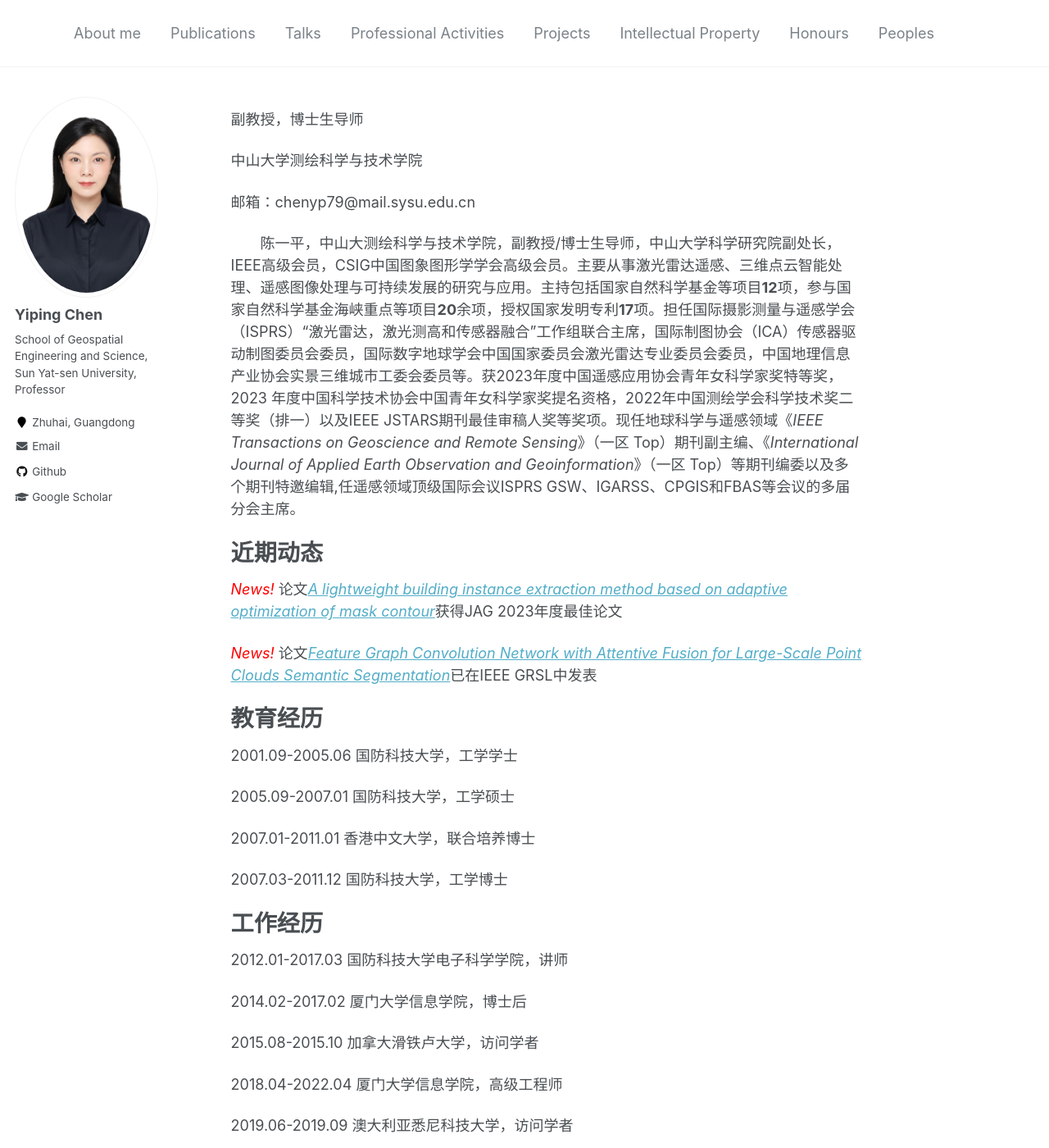
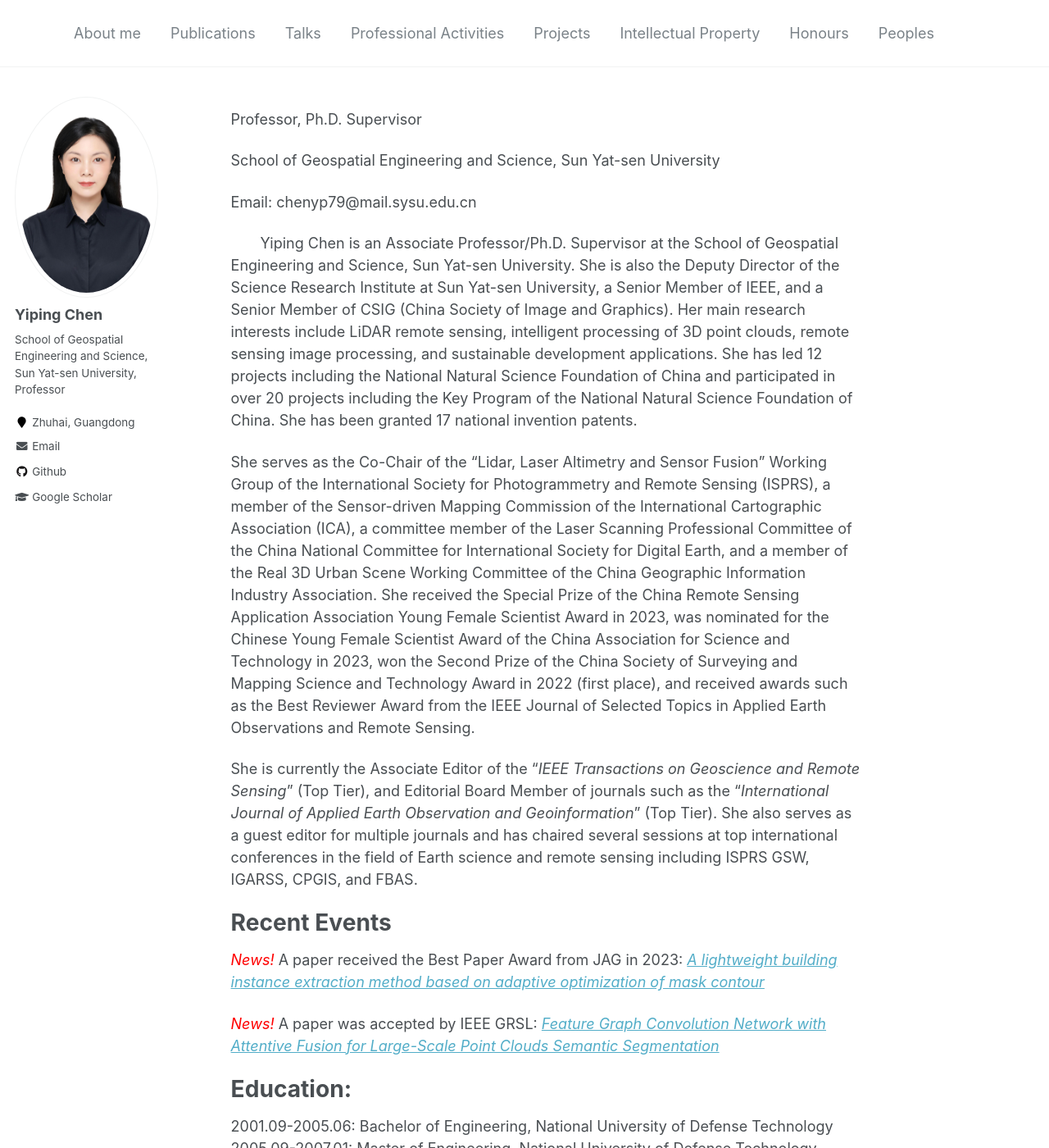
Before and after one commit to gorgeouseping/HomepageEn, a Jekyll site: the page built from _pages/about.md, in a window 1280 px wide and 1400 px high. Shown: the whole window at 82% size. Built offline with Jekyll 4.4.1, drawn with Linux system fonts in a browser that asks for light colours; some of the changed text lies outside the part shown.

Commit message:
Update about.md

```diff
--- a/_pages/about.md
+++ b/_pages/about.md
@@ -7,56 +7,48 @@ redirect_from:
   - /about/
   - /about.html
 ---
-副教授，博士生导师
+Professor, Ph.D. Supervisor
 
-中山大学测绘科学与技术学院
+School of Geospatial Engineering and Science, Sun Yat-sen University
 
-邮箱：chenyp79@mail.sysu.edu.cn
+Email: chenyp79@mail.sysu.edu.cn
 
-&emsp;&emsp;陈一平，中山大测绘科学与技术学院，副教授/博士生导师，中山大学科学研究院副处长，IEEE高级会员，CSIG中国图象图形学学会高级会员。主要从事激光雷达遥感、三维点云智能处理、遥感图像处理与可持续发展的研究与应用。主持包括国家自然科学基金等项目**12**项，参与国家自然科学基金海峡重点等项目**20**余项，授权国家发明专利**17**项。担任国际摄影测量与遥感学会（ISPRS）“激光雷达，激光测高和传感器融合”工作组联合主席，国际制图协会（ICA）传感器驱动制图委员会委员，国际数字地球学会中国国家委员会激光雷达专业委员会委员，中国地理信息产业协会实景三维城市工委会委员等。获2023年度中国遥感应用协会青年女科学家奖特等奖，2023 年度中国科学技术协会中国青年女科学家奖提名资格，2022年中国测绘学会科学技术奖二等奖（排一）以及IEEE JSTARS期刊最佳审稿人奖等奖项。现任地球科学与遥感领域《_IEEE Transactions on Geoscience and Remote Sensing_》（一区 Top）期刊副主编、《_International Journal of Applied Earth Observation and Geoinformation_》（一区 Top）等期刊编委以及多个期刊特邀编辑,任遥感领域顶级国际会议ISPRS GSW、IGARSS、CPGIS和FBAS等会议的多届分会主席。
+&emsp;&emsp;Yiping Chen is an Associate Professor/Ph.D. Supervisor at the School of Geospatial Engineering and Science, Sun Yat-sen University. She is also the Deputy Director of the Science Research Institute at Sun Yat-sen University, a Senior Member of IEEE, and a Senior Member of CSIG (China Society of Image and Graphics). Her main research interests include LiDAR remote sensing, intelligent processing of 3D point clouds, remote sensing image processing, and sustainable development applications. She has led 12 projects including the National Natural Science Foundation of China and participated in over 20 projects including the Key Program of the National Natural Science Foundation of China. She has been granted 17 national invention patents.
 
-近期动态
+She serves as the Co-Chair of the "Lidar, Laser Altimetry and Sensor Fusion" Working Group of the International Society for Photogrammetry and Remote Sensing (ISPRS), a member of the Sensor-driven Mapping Commission of the International Cartographic Association (ICA), a committee member of the Laser Scanning Professional Committee of the China National Committee for International Society for Digital Earth, and a member of the Real 3D Urban Scene Working Committee of the China Geographic Information Industry Association. She received the Special Prize of the China Remote Sensing Application Association Young Female Scientist Award in 2023, was nominated for the Chinese Young Female Scientist Award of the China Association for Science and Technology in 2023, won the Second Prize of the China Society of Surveying and Mapping Science and Technology Award in 2022 (first place), and received awards such as the Best Reviewer Award from the IEEE Journal of Selected Topics in Applied Earth Observations and Remote Sensing.
+
+She is currently the Associate Editor of the "_IEEE Transactions on Geoscience and Remote Sensing_" (Top Tier), and Editorial Board Member of journals such as the "_International Journal of Applied Earth Observation and Geoinformation_" (Top Tier). She also serves as a guest editor for multiple journals and has chaired several sessions at top international conferences in the field of Earth science and remote sensing including ISPRS GSW, IGARSS, CPGIS, and FBAS.
+
+Recent Events
 ======
-<span style="color: red;font-size: 5;font-style: italic;">News!</span>  论文[_A lightweight building instance extraction method based on adaptive optimization of mask contour_](https://doi.org/10.1016/j.jag.2023.103420)获得JAG 2023年度最佳论文
+<span style="color: red;font-size: 5;font-style: italic;">News!</span>  A paper received the Best Paper Award from JAG in 2023: [_A lightweight building instance extraction method based on adaptive optimization of mask contour_](https://doi.org/10.1016/j.jag.2023.103420)
 
-<span style="color: red;font-size: 5;font-style: italic;">News!</span>  论文[_Feature Graph Convolution Network with Attentive Fusion for Large-Scale Point Clouds Semantic Segmentation_](https://ieeexplore.ieee.org/abstract/document/10217158)已在IEEE GRSL中发表
+<span style="color: red;font-size: 5;font-style: italic;">News!</span>  A paper was accepted by IEEE GRSL: [_Feature Graph Convolution Network with Attentive Fusion for Large-Scale Point Clouds Semantic Segmentation_](https://ieeexplore.ieee.org/abstract/document/10217158)
 
+Education:
+======
+2001.09-2005.06: Bachelor of Engineering, National University of Defense Technology
+2005.09-2007.01: Master of Engineering, National University of Defense Technology
+2007.01-2011.01: Joint Ph.D., The Chinese University of Hong Kong
+2007.03-2011.12: Ph.D. in Engineering, National University of Defense Technology
 
-教育经历
+Work Experience:
 ======
-2001.09-2005.06  国防科技大学，工学学士
+2012.01-2017.03: Lecturer, School of Electronic Science, National University of Defense Technology
+2014.02-2017.02: Postdoctoral Researcher, School of Information Science and Engineering, Xiamen University
+2015.08-2015.10: Visiting Scholar, University of Waterloo, Canada
+2018.04-2022.04: Senior Engineer, School of Information Science and Engineering, Xiamen University
+2019.06-2019.09: Visiting Scholar, University of Technology Sydney, Australia
+2022.05-Present: Associate Professor, School of Geospatial Engineering and Science, Sun Yat-sen University
 
-2005.09-2007.01  国防科技大学，工学硕士
+International Exchange Experience:
+======
+2019.7-2009.8: Visiting Scholar, University of Technology Sydney/New South Wales/Australia
+2015.8-2015.10: Visiting Scholar, University of Waterloo/Ontario/Canada
+2007.1-2011.1: Research Assistant, Department of Computer Science/Mechanical and Automation Engineering, The Chinese University of Hong Kong/Hong Kong
 
-2007.01-2011.01  香港中文大学，联合培养博士
-
-2007.03-2011.12  国防科技大学，工学博士
-
-工作经历
+Open Source Dataset Product:
 ======
-2012.01-2017.03  国防科技大学电子科学学院，讲师
-
-2014.02-2017.02  厦门大学信息学院，博士后
-
-2015.08-2015.10  加拿大滑铁卢大学，访问学者
-
-2018.04-2022.04  厦门大学信息学院，高级工程师
-
-2019.06-2019.09  澳大利亚悉尼科技大学，访问学者
-
-2022.05-至今     中山大学测绘科学与技术学院，副教授
-
-国际交流经历
-======
-2019.7-2009.8   悉尼科技大学/新威尔士州/澳大利亚，访问学者
-
-2015.8-2015.10  滑铁卢大学/安大略省/加拿大，访问学者
-
-2007.1-2011.1   计算机科学系/机械自动化工程学系/香港中文大学/香港，研究助理
-
-开源数据集产品：
-======
-DBNet (LiDAR-Video Driving Dataset: Learning Driving Policies Effectively) 是一个包含三维点云、视频图像、GNSS 和驾驶员行为（速度和方向）的大规模数据集产品, 共涵盖厦门市十余种道路类型，约1000多公里。该城市级别大规模数据集的三维空间点云与二维视频图像等数据, 可为无人驾驶行为决策提供依据，已获全球包含MIT、谷歌等600多个单位与个人的下载使用。欢迎下载使用。
-产品链接：[http://www.dbehavior.net/](http://www.dbehavior.net/ )
-代码链接：[https://github.com/driving-behavior/DBNet](https://github.com/driving-behavior/DBNet
-)
+DBNet (LiDAR-Video Driving Dataset: Learning Driving Policies Effectively) is a large-scale dataset product containing 3D point clouds, video images, GNSS, and driver behavior (speed and direction). It covers various road types in Xiamen City, totaling over 1000 kilometers. The 3D spatial point cloud and 2D video image data at the city level can provide a basis for autonomous driving decision-making. It has been downloaded and used globally by over 600 units and individuals, including MIT, Google, etc. Feel free to download and use.
+Link: [http://www.dbehavior.net/](http://www.dbehavior.net/ )
+Code Link: [https://github.com/driving-behavior/DBNet](https://github.com/driving-behavior/DBNet)
```
